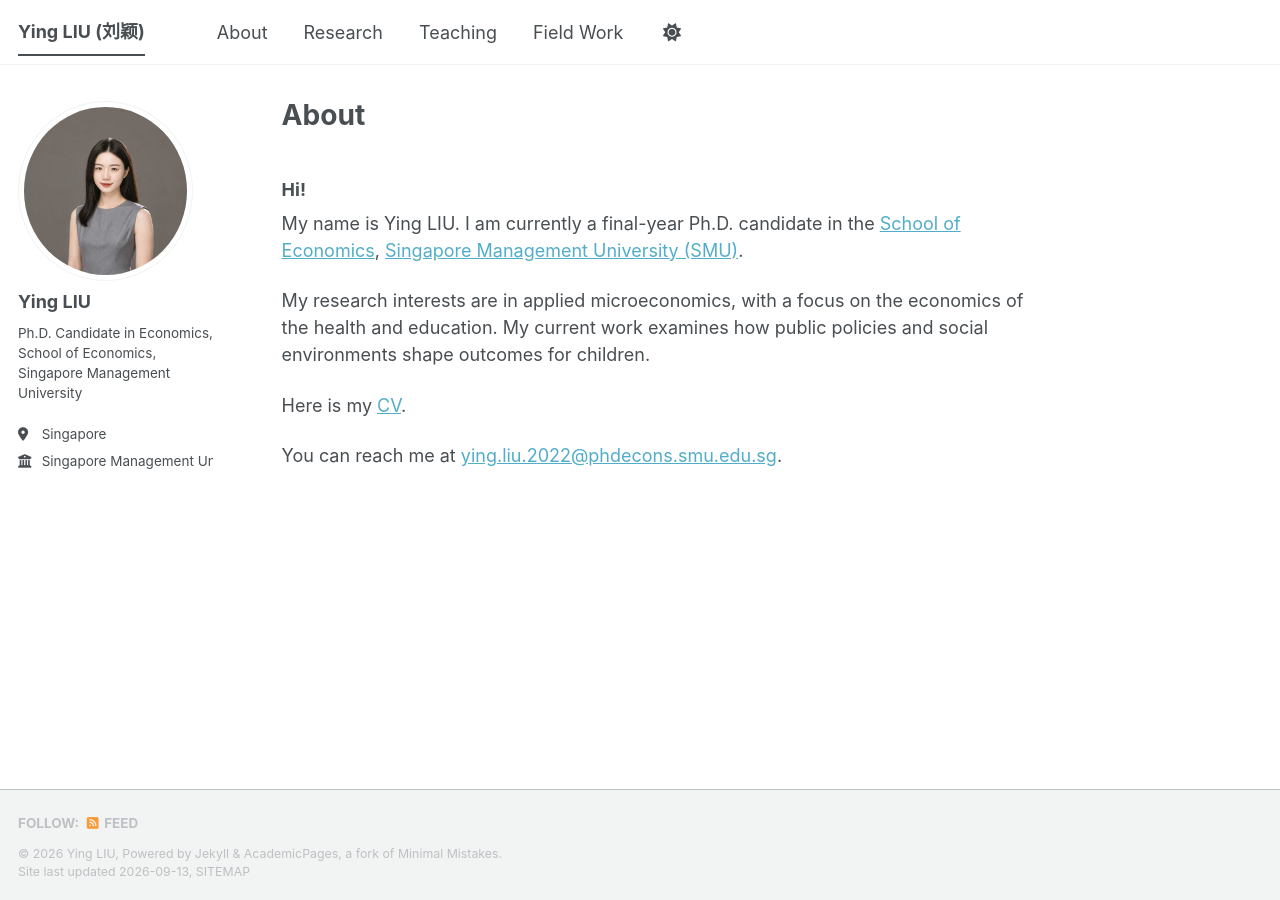
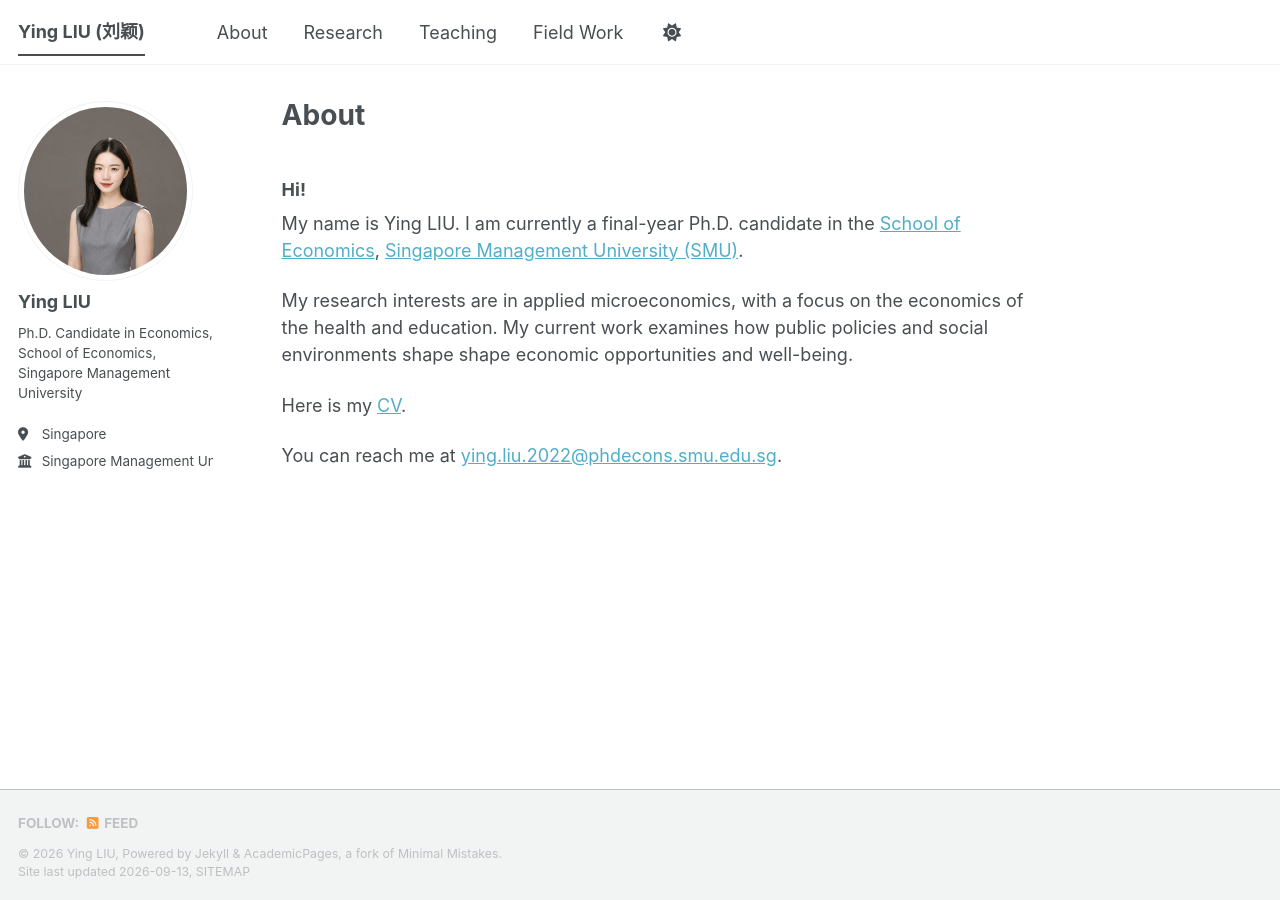
Before and after one commit to YingLIU2022/YingLIU2022.github.io, a Jekyll site: the page built from _pages/about.md, in a window 1280 px wide. Built offline with Jekyll 4.4.1, drawn with Linux system fonts in a browser that asks for light colours; a script bundle is joined from its source files by our own code; library files that are not in the unit come from our copies.

Commit message:
Update about.md

```diff
--- a/_pages/about.md
+++ b/_pages/about.md
@@ -11,7 +11,7 @@
 
 My name is Ying LIU. I am currently a final-year Ph.D. candidate in the [School of Economics](https://economics.smu.edu.sg/), [Singapore Management University (SMU)](https://www.smu.edu.sg/).
 
-My research interests are in applied microeconomics, with a focus on the economics of the health and education. My current work examines how public policies and social environments shape outcomes for children.
+My research interests are in applied microeconomics, with a focus on the economics of the health and education. My current work examines how public policies and social environments shape shape economic opportunities and well-being.
 
 Here is my [CV](/files/cv.pdf).
 
```
